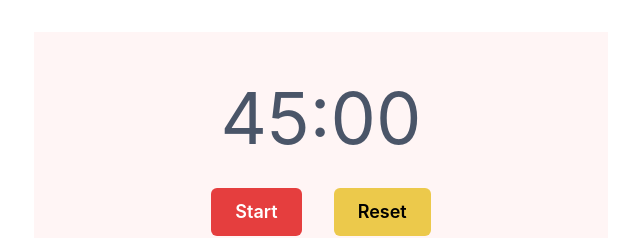
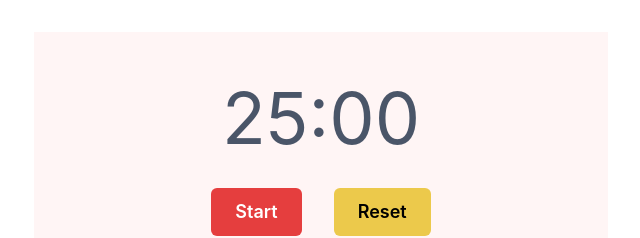
Before and after one commit to bzenky/pomodoro, a Next.js app: page / in a window 1280 px wide. Shown: the part 133-371 px from the top of the page, without its empty margins (319-959 px from the left). Built offline with nearby package versions, Linux system fonts and the light colour scheme.

Commit message:
initial cycle logical structure

```diff
--- a/pages/index.js
+++ b/pages/index.js
@@ -12,15 +12,18 @@ import {
 import { Duration } from 'luxon'
 
 export default function Home() {
-  let initialTimer = Duration.fromObject({ minutes: 45, seconds: 0 })
+  let initialTimer = Duration.fromObject({ minutes: 25, seconds: 0 })
 
+  const [cycle, setCycle] = useState(0)
   const [timer, setTimer] = useState(initialTimer)
   const [pause, setPause] = useState(false)
   const [buttonDescription, setButtonDescription] = useState(true)
 
   let intervalRef = useRef()
 
-  const decreaseNum = () => {
+
+  const handleClick = () => {
+    function decreaseNum() {
       if (timer == 0) {
         setButtonDescription(true)
         return
@@ -29,13 +32,12 @@ export default function Home() {
       }
     }
 
-  const handleClick = () => {
     if (pause) {
       setButtonDescription(true)
       clearInterval(intervalRef.current)
     } else {
       setButtonDescription(false)
-      intervalRef.current = setInterval(decreaseNum, 1000)
+      intervalRef.current = setInterval(decreaseNum, 5)
     }
     setPause(prev => !prev)
   }
@@ -43,6 +45,7 @@ export default function Home() {
   const resetTimer = () => {
     handleClick()
     setTimer(initialTimer)
+    setCycle(0)
     clearInterval(intervalRef.current)
 
     if (!pause) {
@@ -51,11 +54,49 @@ export default function Home() {
     }
   }
 
-
   useEffect(() => {
-    if (timer == 0) {
+    if (timer == 0 && cycle == 0) {
       clearInterval(intervalRef.current)
       setButtonDescription(true)
+      setTimer(Duration.fromObject({ minutes: 5, seconds: 0 }))
+      setCycle(cycle + 1)
+      setPause(prev => !prev)
+    } else if (timer == 0 && cycle == 1) {
+      clearInterval(intervalRef.current)
+      setButtonDescription(true)
+      setTimer(initialTimer)
+      setCycle(cycle + 1)
+      setPause(prev => !prev)
+    } else if (timer == 0 && cycle == 2) {
+      clearInterval(intervalRef.current)
+      setButtonDescription(true)
+      setTimer(Duration.fromObject({ minutes: 5, seconds: 0 }))
+      setPause(prev => !prev)
+      setCycle(cycle + 1)
+    } else if (timer == 0 && cycle == 3) {
+      clearInterval(intervalRef.current)
+      setButtonDescription(true)
+      setTimer(initialTimer)
+      setPause(prev => !prev)
+      setCycle(cycle + 1)
+    } else if (timer == 0 && cycle == 4) {
+      clearInterval(intervalRef.current)
+      setButtonDescription(true)
+      setTimer(Duration.fromObject({ minutes: 5, seconds: 0 }))
+      setPause(prev => !prev)
+      setCycle(cycle + 1)
+    } else if (timer == 0 && cycle == 5) {
+      clearInterval(intervalRef.current)
+      setButtonDescription(true)
+      setTimer(initialTimer)
+      setPause(prev => !prev)
+      setCycle(cycle + 1)
+    } else if (timer == 0 && cycle == 6) {
+      clearInterval(intervalRef.current)
+      setButtonDescription(true)
+      setTimer(Duration.fromObject({ minutes: 15, seconds: 0 }))
+      setPause(prev => !prev)
+      setCycle(1)
     }
   }, [timer])
 
```
Lines whose indentation alone changed are shown as unchanged.
